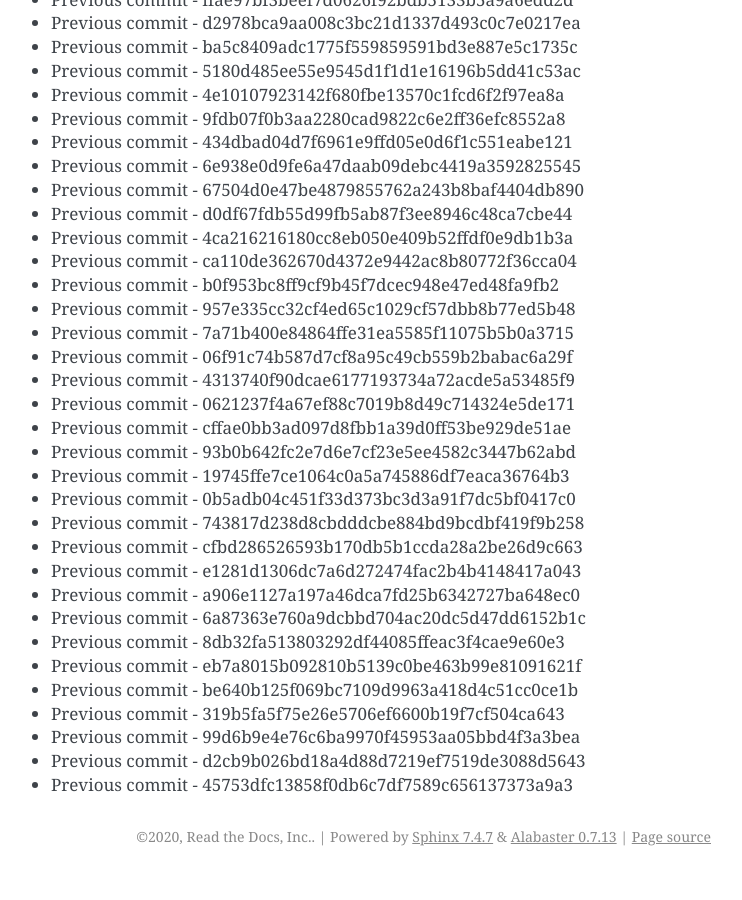
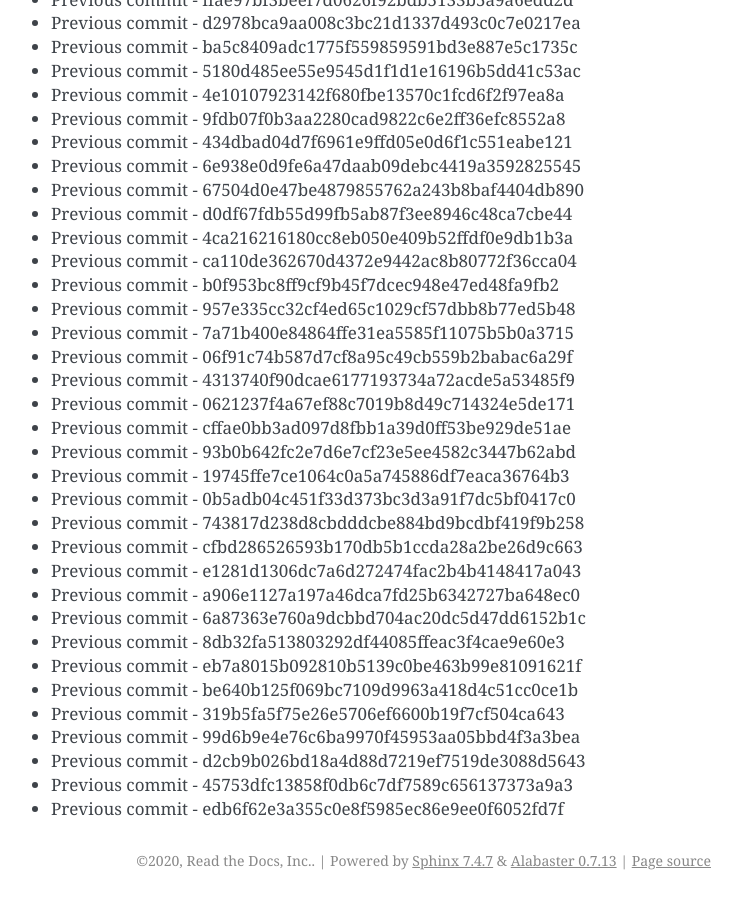
Before and after one commit to readthedocs/rtd-git-stresstest, a Sphinx documentation site: the page built from docs/updates.rst, in a window 1280 px wide and 900 px high, scrolled down 79257 px. Shown: the whole window, without its empty margins (399-1141 px from the left). Built offline with Sphinx 7.4.7, drawn with Linux system fonts in a browser that asks for light colours; before the commit the page ends 80133 px from its top, so only the background shows below that.

Commit message:
Generating commit from previous: edb6f62e3a355c0e8f5985ec86e9ee0f6052fd7f

```diff
--- a/docs/updates.rst
+++ b/docs/updates.rst
@@ -3362,3 +3362,4 @@ It can be tested for any performance characteristics.
 * Previous commit - 99d6b9e4e76c6ba9970f45953aa05bbd4f3a3bea
 * Previous commit - d2cb9b026bd18a4d88d7219ef7519de3088d5643
 * Previous commit - 45753dfc13858f0db6c7df7589c656137373a9a3
+* Previous commit - edb6f62e3a355c0e8f5985ec86e9ee0f6052fd7f
```
